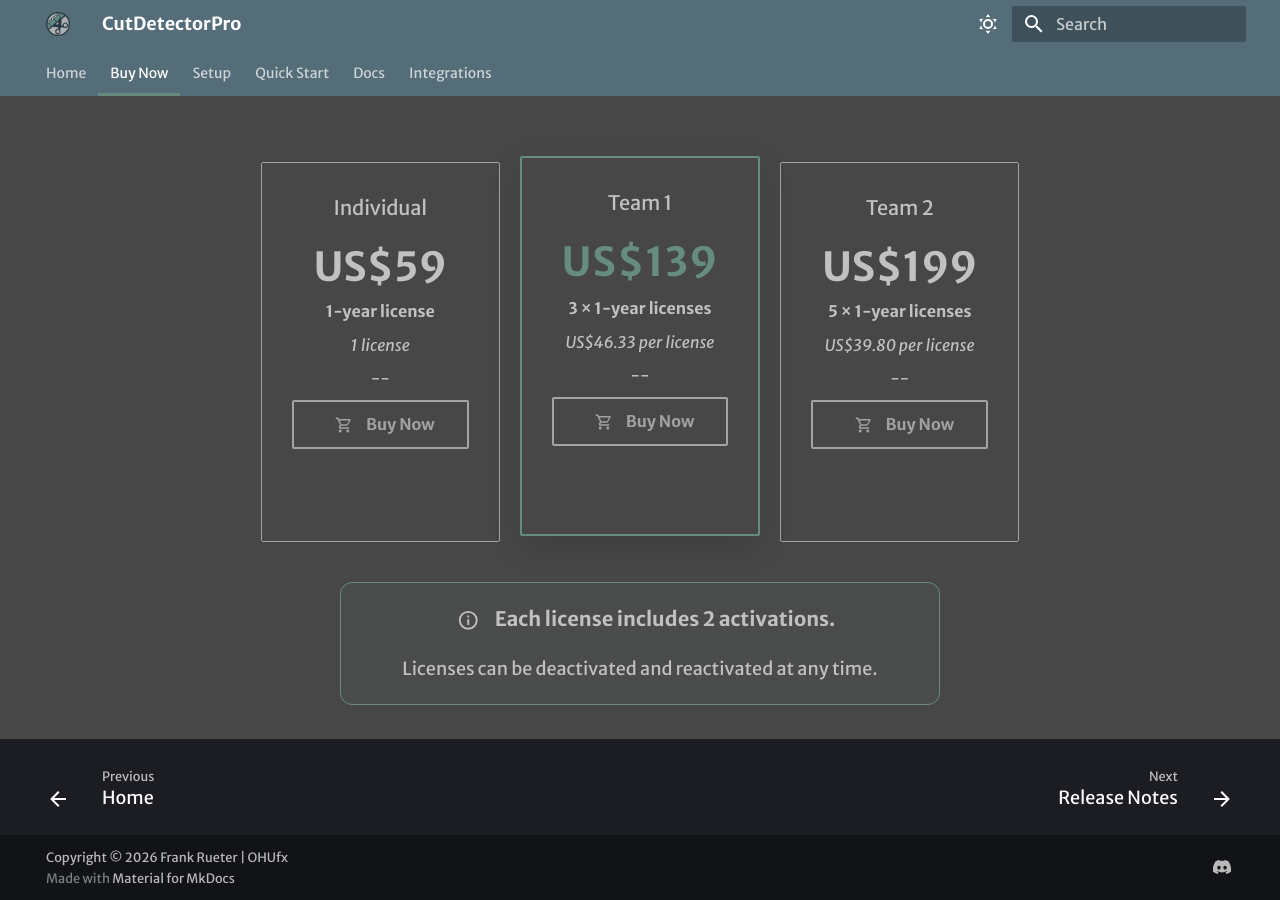
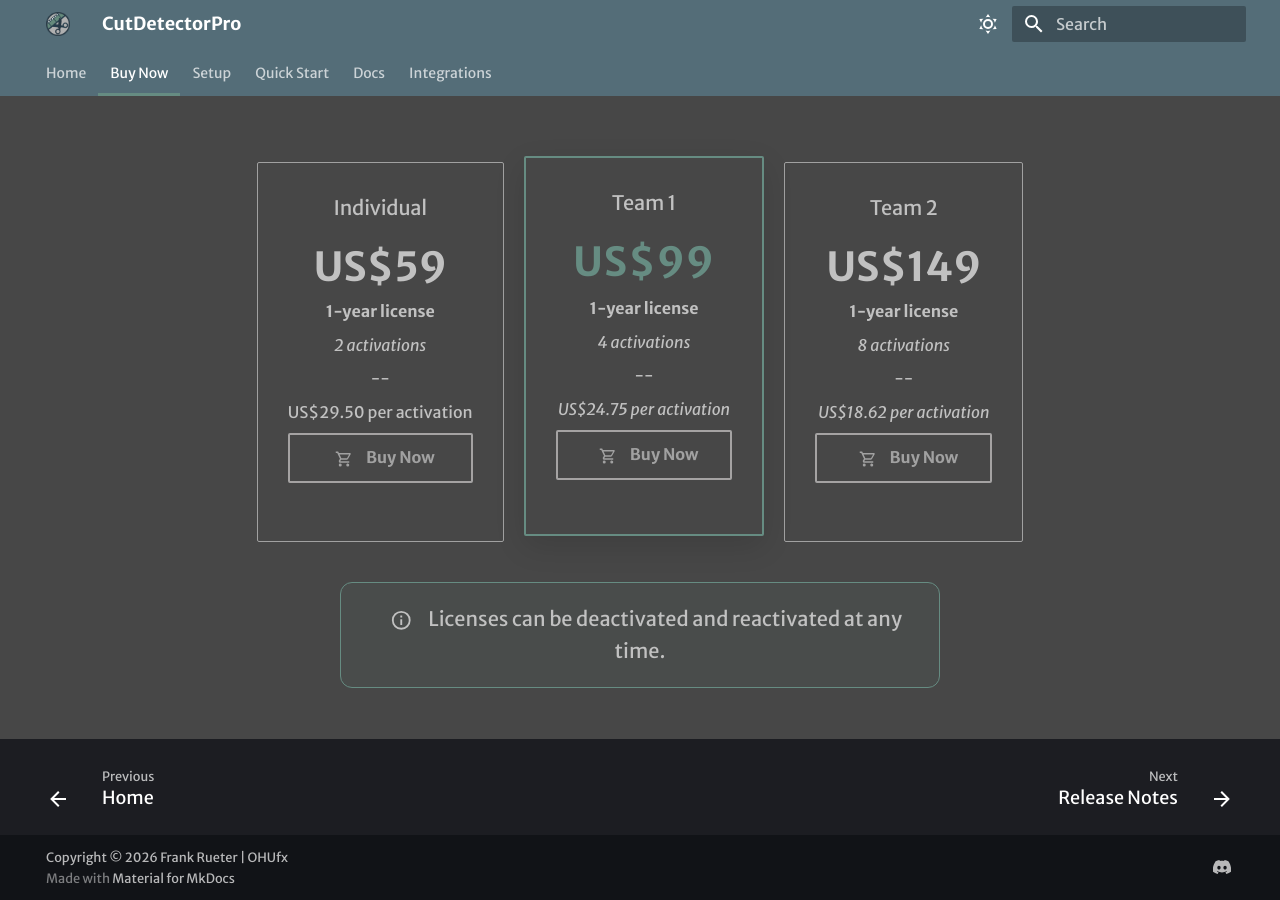
Before and after one commit to frueter/cutdetector-docs, an MkDocs documentation site: the page built from docs/buy.md, in a window 1280 px wide. Built offline with MkDocs 1.6.1 and Material for MkDocs 9.7.7, drawn with Linux system fonts in a browser that asks for light colours; some web fonts are replaced.

```diff
--- a/docs/buy.md
+++ b/docs/buy.md
@@ -14,9 +14,11 @@ body_class: landing-page
 
     **1-year license**
 
-    *1 license*
+    *2 activations*
 
-    --
+     --
+
+    US$29.50 per activation
 
     <a href="https://ohufx.lemonsqueezy.com/checkout/buy/bc83759c-86a5-4a98-a0da-f7ed8e1c6212?embed=1" class="lemonsqueezy-button md-button">
     :material-cart-outline: Buy Now
@@ -24,13 +26,16 @@ body_class: landing-page
 
 - ### Team 1
 
-    **US$139**
+    **US$99**
 
-    **3 × 1-year licenses**
+    **1-year license**
 
-    *US$46.33 per license*
+    *4 activations*
 
     --
+
+    *US$24.75 per activation*
+
 
     <a href="https://ohufx.lemonsqueezy.com/checkout/buy/58a48d95-9fc1-4c1a-af15-0f91c7503fda?embed=1" class="lemonsqueezy-button md-button">
     :material-cart-outline: Buy Now
@@ -38,13 +43,15 @@ body_class: landing-page
 
 - ### Team 2
 
-    **US$199**
+    **US$149**
 
-    **5 × 1-year licenses**
+    **1-year license**
 
-    *US$39.80 per license*
+    *8 activations*
 
     --
+
+    *US$18.62 per activation*
 
     <a href="https://ohufx.lemonsqueezy.com/checkout/buy/a7e0b157-93c9-4871-a0a1-761e01484111?embed=1" class="lemonsqueezy-button md-button">
     :material-cart-outline: Buy Now
@@ -54,9 +61,8 @@ body_class: landing-page
 
 <div class="pricing-note" markdown>
 
-:material-information-outline: **Each license includes 2 activations.**
+:material-information-outline: Licenses can be deactivated and reactivated at any time.
 
-Licenses can be deactivated and reactivated at any time.
 
 </div>
 
--- a/mkdocs.yml
+++ b/mkdocs.yml
@@ -14,6 +14,7 @@ nav:
   - Docs:
     - Importing: importing.md
     - Caching: frame_cache.md
+    - Sub-Range Analysis: sub_range.md
     - Detecting Cuts: detecting_cuts.md
     - Overlay Player: overlay_player.md
     - Modes: modes.md
@@ -75,6 +76,7 @@ markdown_extensions:
               - shots_table.md
               - hiero_integration.md
               - detecting_cuts.md
+              - sub_range.md
 
   - pymdownx.emoji:
       emoji_index: !!python/name:material.extensions.emoji.twemoji
```
Also changed, not shown: docs/shortcuts.md (+2 -0 lines), docs/sub_range.md (added, +55 -0 lines).
